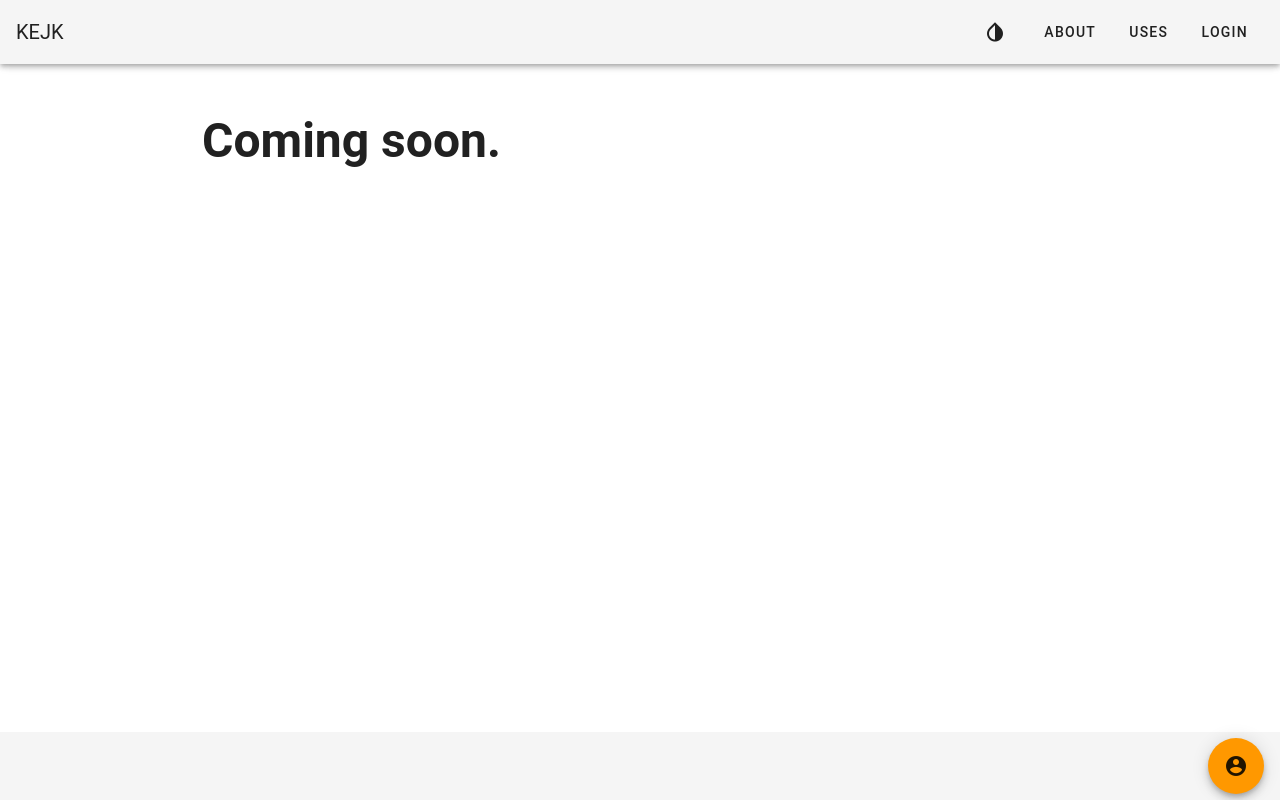
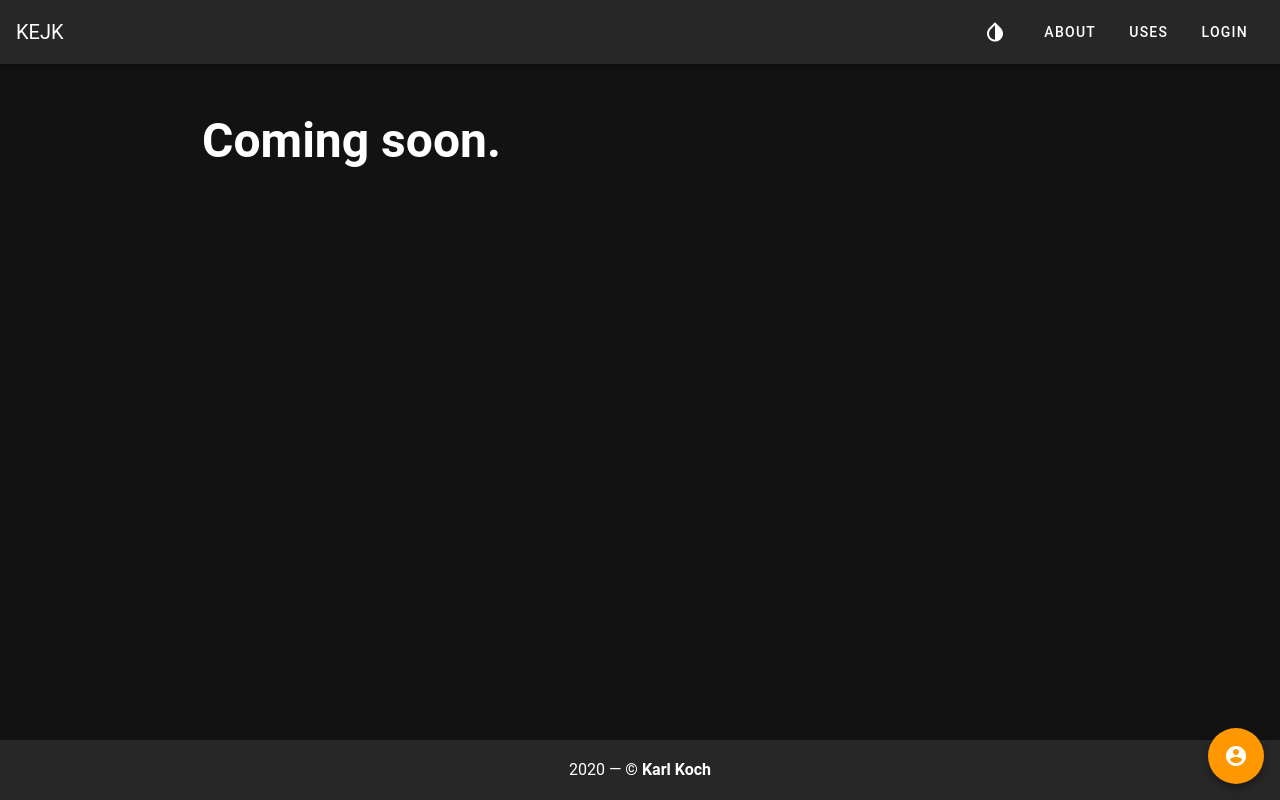
Before and after one commit to kemiljk/kejk_vue_rebuild, a Vue app: page /portfolio in a window 1280 px wide. Built offline with nearby package versions, Linux system fonts and the light colour scheme.

Commit message:
Fixing broken FAB footer

```diff
--- a/src/App.vue
+++ b/src/App.vue
@@ -1,5 +1,5 @@
 <template>
-  <v-app id="app" :dark="$isDark">
+  <v-app :dark="$isDark">
     <v-app-bar app>
       <v-toolbar-title class="logo">KEJK</v-toolbar-title>
       <v-spacer></v-spacer>
@@ -19,41 +19,26 @@
         <router-view></router-view>
       </v-responsive>
     </v-content>
-    <v-footer app>
+    <v-footer app
+    >
+      <v-col
+        class="text-center"
+        cols="12"
+      >
       <v-row justify="end" no-gutters>
-        <!-- <v-btn href="https://www.twitter.com/_kejk" target="_blank" text>Twitter</v-btn>
-        <v-btn href="https://github.com/kemiljk" target="_blank" text>Github</v-btn>
-        <v-btn
-          href="https://music.apple.com/gb/album/cornerstone/1300802348"
-          target="_blank"
-          text
-        >Music</v-btn> -->
         <v-speed-dial
           v-model="fab"
-      :top="top"
-      :bottom="bottom"
-      :right="right"
-      :left="left"
-      :direction="direction"
-      :transition="transition"
+          absolute
+          bottom
+          right
         >
           <template v-slot:activator>
-        <v-btn
-          v-model="fab"
-          color="orange"
-          fab
-        >
+            <v-btn v-model="fab" color="orange" fab>
               <v-icon v-if="fab">mdi-close</v-icon>
               <v-icon v-else>mdi-account-circle</v-icon>
             </v-btn>
           </template>
-      <v-btn
-        fab
-        dark
-        small
-        color="teal"
-        href="mailto:hi@kejk.co"
-      >
+          <v-btn fab dark small color="teal" href="mailto:hi@kejk.co">
             <v-icon>mdi-email</v-icon>
           </v-btn>
           <v-btn
@@ -78,6 +63,8 @@
           </v-btn>
         </v-speed-dial>
       </v-row>
+        {{ new Date().getFullYear() }} — <strong>© Karl Koch</strong>
+      </v-col>
     </v-footer>
   </v-app>
 </template>
--- a/src/plugins/vuetify.js
+++ b/src/plugins/vuetify.js
@@ -4,5 +4,7 @@ import Vuetify from "vuetify/lib";
 Vue.use(Vuetify);
 
 export default new Vuetify({
-  //
+  theme: {
+    dark: true
+  }
 });
```
Lines whose indentation alone changed are shown as unchanged.
